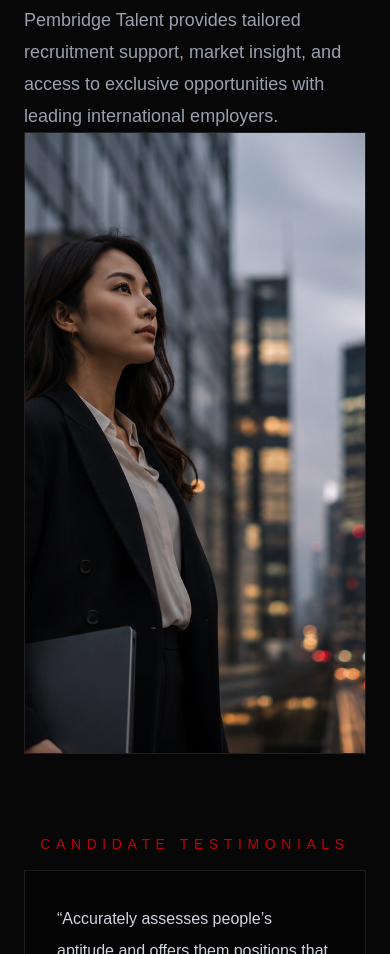
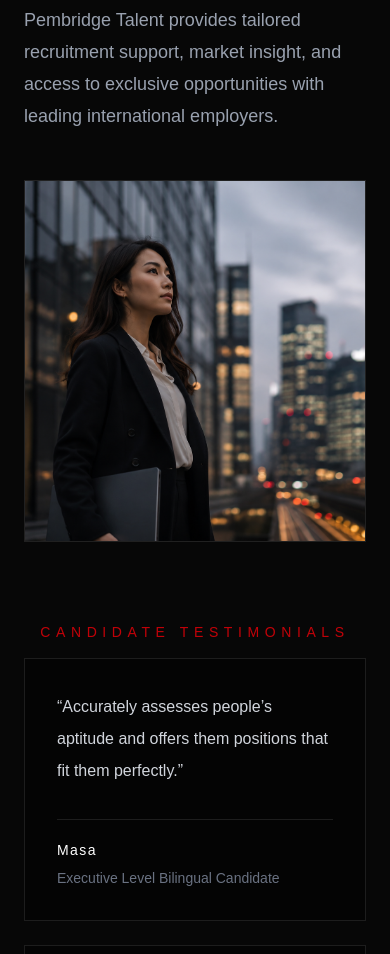
Before and after one commit to mrspembers/pembridgetalent, a Next.js app: page / in a window 390 px wide. Shown: the part 4507-5461 px from the top of the page. Built offline with nearby package versions, Linux system fonts and the light colour scheme; no server answers.

Commit message:
Improve mobile layout and spacing

```diff
--- a/app/page.tsx
+++ b/app/page.tsx
@@ -366,18 +366,17 @@ const featuredJobs = jobs.slice(0, 3);
 </div>
 
 </div>
-{/* CANDIDATE IMAGE */}
 <motion.div
   initial={{ opacity: 0, y: 28 }}
   whileInView={{ opacity: 1, y: 0 }}
   viewport={{ once: true, amount: 0.25 }}
   transition={{ duration: 0.8, ease: "easeOut" }}
-  className="mb-20 overflow-hidden border border-white/10"
+  className="mt-12 md:mt-20 mb-20 overflow-hidden border border-white/10"
 >
   <img
     src="/candidate.png"
     alt="Bilingual professional"
-    className="w-full h-[620px] object-cover"
+    className="w-full h-[360px] md:h-[620px] object-cover"
   />
 </motion.div>
 
--- a/app/terms/page.tsx
+++ b/app/terms/page.tsx
@@ -74,7 +74,7 @@ export default function TermsPage() {
   const t = content[language];
 
   return (
-    <main className="min-h-screen bg-black text-white px-6 md:px-20 py-32">
+    <main className="min-h-screen bg-black text-white px-6 md:px-20 py-20 md:py-32">
       <div className="max-w-4xl mx-auto">
         <p className="text-red-700 tracking-[0.3em] text-sm mb-6">
           {t.label}
```
